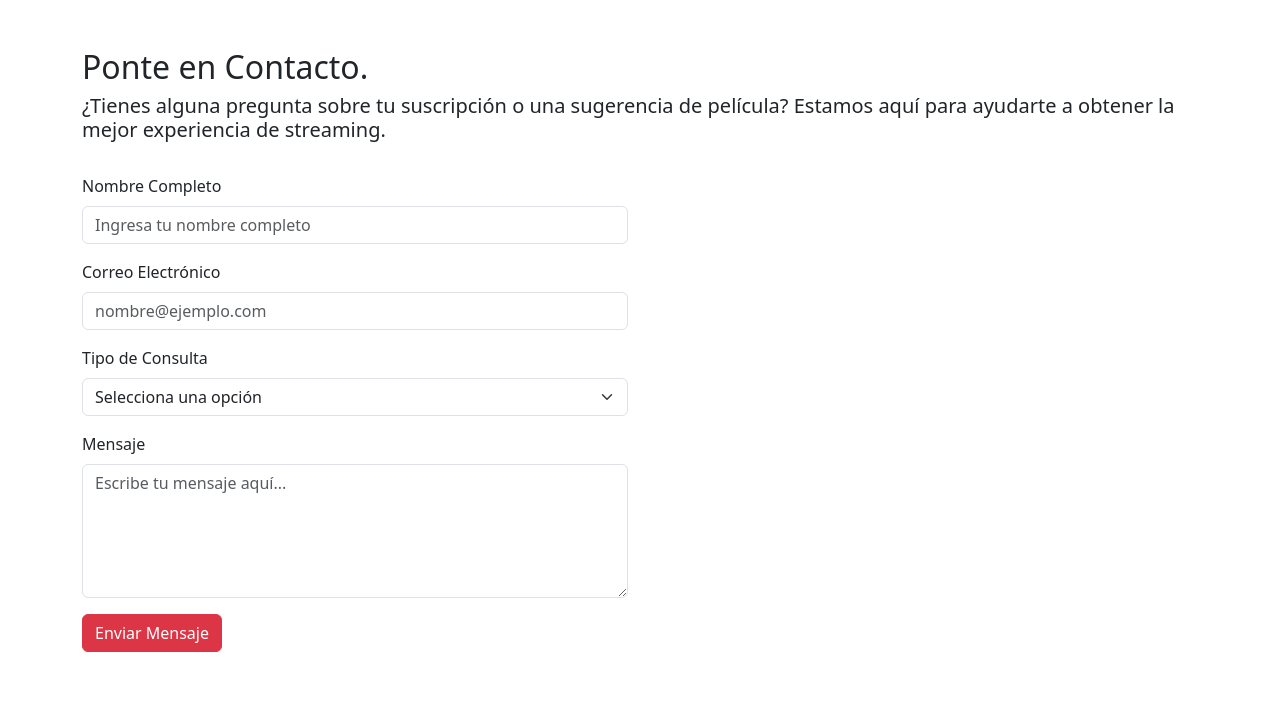
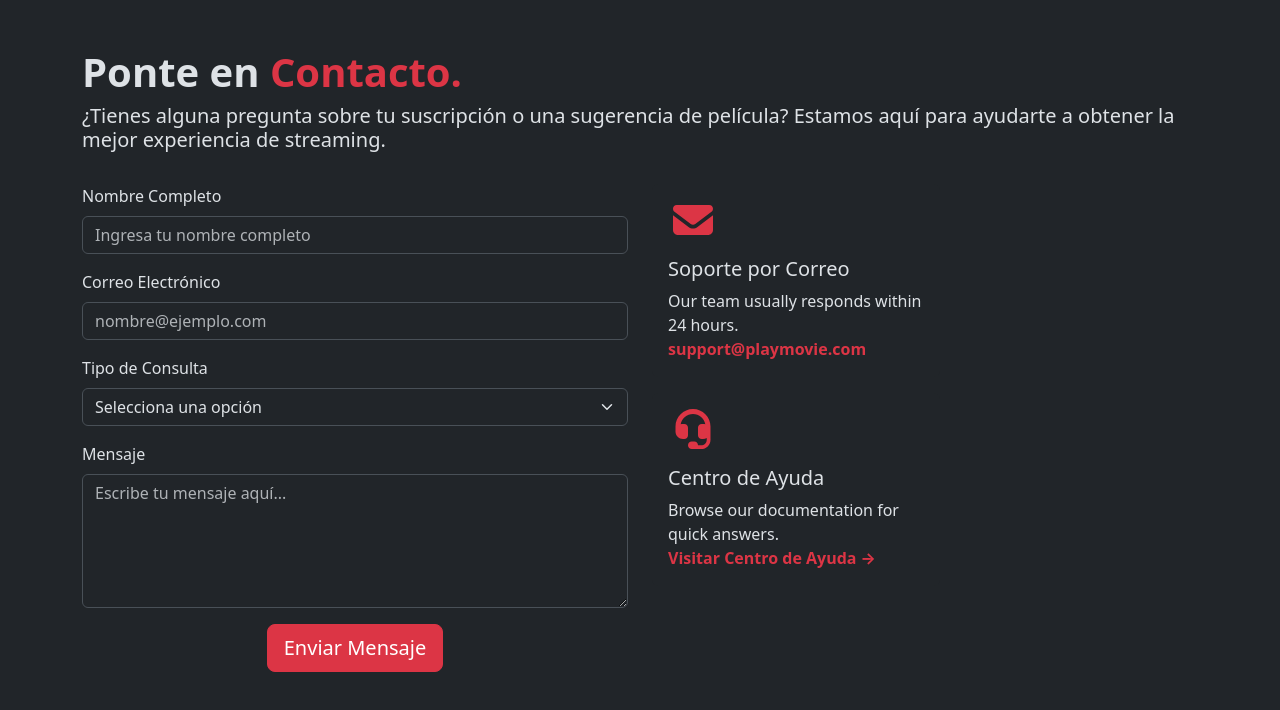
Before and after one commit to leandroblanca/PlayMovie, a React (Vite) app: page /contacto in a window 1280 px wide. Shown: the top 710 px of the page. Built offline with nearby package versions, Linux system fonts and the light colour scheme.

Commit message:
agrego cards de contacto

```diff
--- a/index.html
+++ b/index.html
@@ -1,5 +1,5 @@
 <!doctype html>
-<html lang="en">
+<html lang="en" data-bs-theme="dark">
   <head>
     <meta charset="UTF-8" />
     <link rel="icon" type="image/svg+xml" href="/vite.svg" />
--- a/src/pages/Contacto/Contacto.jsx
+++ b/src/pages/Contacto/Contacto.jsx
@@ -1,12 +1,35 @@
 import React from 'react'
-import { Col, Container, Form, Row, Button } from 'react-bootstrap';
+import { Col, Container, Form, Row, Button, Card } from 'react-bootstrap';
+import { FontAwesomeIcon } from '@fortawesome/react-fontawesome';
+import { faEnvelope, faHeadset } from '@fortawesome/free-solid-svg-icons';
 
 const Contacto = () => {
+    const soporteData = [
+  {
+    id: 1,
+    icono: faEnvelope,
+    titulo: 'Soporte por Correo',
+    descripcion: 'Our team usually responds within 24 hours.',
+    email: 'support@playmovie.com',
+  },
+  {
+    id: 2,
+    icono: faHeadset,
+    titulo: 'Centro de Ayuda',
+    descripcion: 'Browse our documentation for quick answers.',
+    enlace: {
+      texto: 'Visitar Centro de Ayuda →',
+      url: '/centro-de-ayuda',
+    },
+  },
+];
+
+
   return (
     <Container className="my-5">
         <Row className="mb-4">
             <Col>
-            <h2>Ponte en Contacto.</h2>
+            <h2 className='fs-1 fw-bold'>Ponte en <span className='text-danger '>Contacto.</span></h2>
             <h5>¿Tienes alguna pregunta sobre tu suscripción o una sugerencia de película? Estamos aquí para ayudarte a obtener la mejor experiencia de streaming.</h5>
             </Col>
         </Row>
@@ -42,13 +65,32 @@ const Contacto = () => {
                 <Form.Label>Mensaje</Form.Label>
                 <Form.Control as="textarea" rows={5} placeholder="Escribe tu mensaje aquí..." />
               </Form.Group>
-
-              <Button variant="danger" type="submit">
+            <div className='d-flex justify-content-center align-items-center'>
+                  <Button size="lg" variant="danger" type="submit">
                 Enviar Mensaje
               </Button>
+            </div>
+
             </Form>
              </Col>
              <Col md={6}>
+             {soporteData.map(soporte => (
+                 <Card key={soporte.id} style={{ width: '18rem' }} className="mb-3 border-0">
+                <Card.Body>
+                    <FontAwesomeIcon icon={soporte.icono} className="mb-3 fs-1 text-danger" />
+                  <Card.Title>{soporte.titulo}</Card.Title>
+                  <Card.Text>
+                    {soporte.descripcion} <br />
+                    {soporte.enlace ? (
+                      <a className='text-danger text-decoration-none fw-bold' href={soporte.enlace.url}>{soporte.enlace.texto}</a>
+                    ) : (
+                      <a className='text-danger text-decoration-none fw-bold' href={`mailto:${soporte.email}`}>{soporte.email}</a>
+                    )}
+                  </Card.Text>
+                </Card.Body>
+              </Card>
+
+             ))}
 
              </Col>
         </Row>
```
